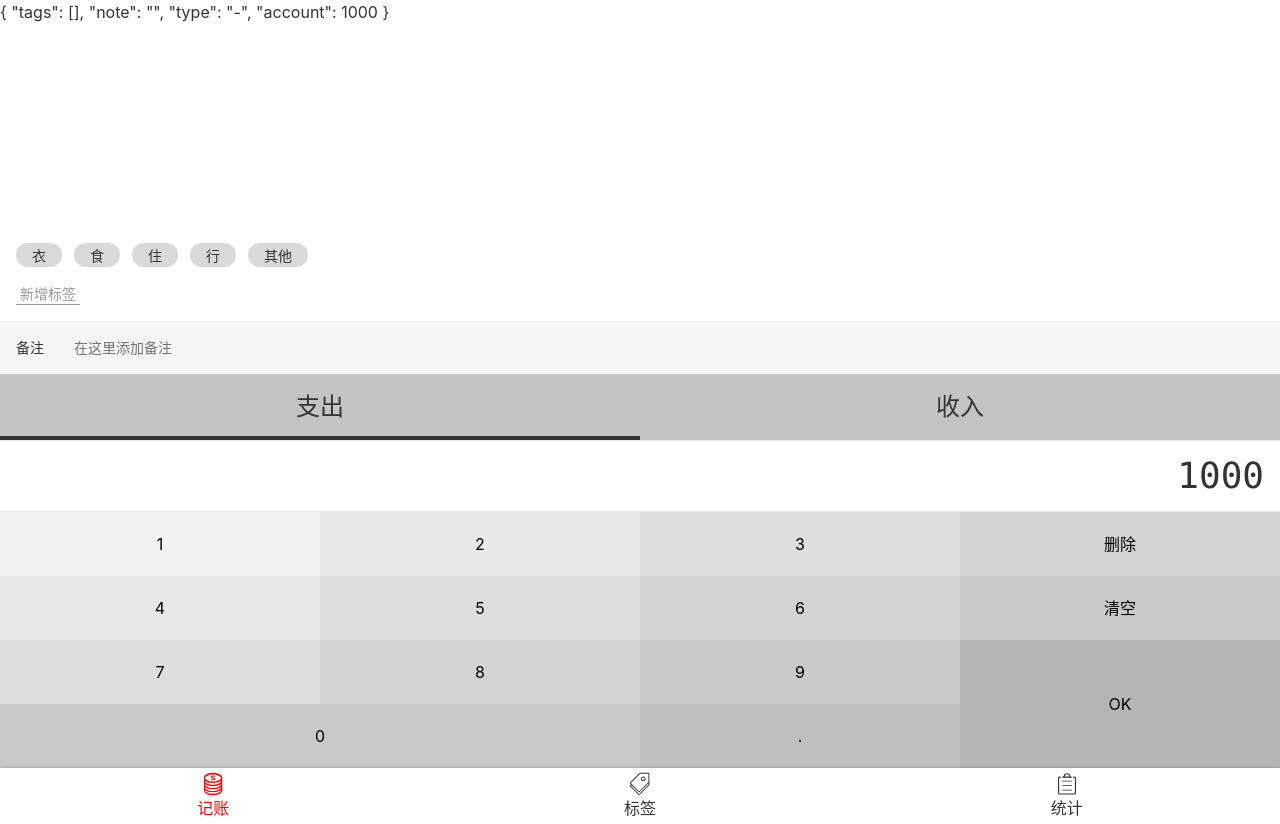
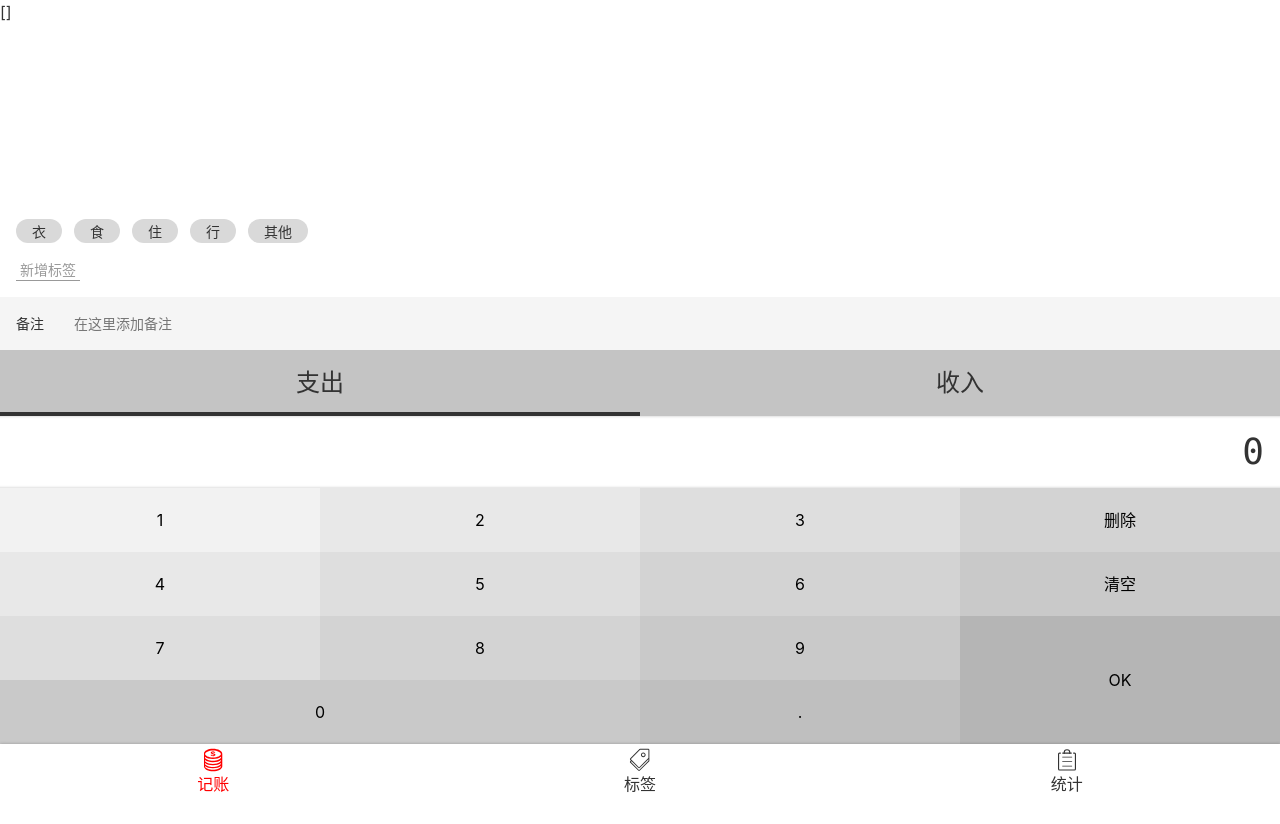
Before and after one commit to haxiedaimala/billing, a Vue app: page /#/money in a window 1280 px wide. After the commit the page ends 800 px from the top, so only its background shows below. Built offline with nearby package versions, Linux system fonts and the light colour scheme.

Commit message:
将数据保存至 recordList 和 追加至 localStorage

```diff
--- a/src/components/money/NumberPad.vue
+++ b/src/components/money/NumberPad.vue
@@ -5,6 +5,8 @@ interface Props {
 
 interface Emits {
   (e: 'update:modelValue', value: string): void;
+
+  (e: 'submit', value: string): void;
 }
 
 const props = withDefaults(defineProps<Props>(), {
@@ -20,7 +22,8 @@ const remove = () => {
   emits('update:modelValue', reslut);
 };
 const ok = () => {
-  return;
+  if (props.modelValue === '0') return window.alert('提交金额不能为0');
+  emits('submit', props.modelValue);
 };
 const inputContent = (event: MouseEvent) => {
   const input = (event.target as HTMLButtonElement).innerText;
--- a/src/views/Money.vue
+++ b/src/views/Money.vue
@@ -3,7 +3,7 @@ import Tags from '@/components/money/Tags.vue';
 import Notes from '@/components/money/Notes.vue';
 import Types from '@/components/money/Types.vue';
 import NumberPad from '@/components/money/NumberPad.vue';
-import {computed, ref} from 'vue';
+import {computed, reactive, ref} from 'vue';
 
 interface Record {
   tags: string[],
@@ -13,23 +13,32 @@ interface Record {
 }
 
 const type = ref('-');
-const output = ref('1000');
+const output = ref('0');
 const note = ref('');
 const dataSource = ref(['衣', '食', '住', '行', '其他']);
 const selectTags = ref<string[]>([]);
 const record = computed<Record>(() => {
   return {tags: selectTags.value, note: note.value, type: type.value, account: parseFloat(output.value)};
 });
-
+const recordList: Record[] = reactive(JSON.parse(localStorage.getItem('recordList') || '[]'));
+const onSaveRecord = () => {
+  recordList.push(record.value);
+  localStorage.setItem('recordList', JSON.stringify(recordList));
+  type.value = '-';
+  output.value = '0';
+  note.value = '';
+  selectTags.value = [];
+  window.alert('保存成功');
+};
 </script>
 
 <template>
-  {{ record }}
   <Layout>
+    {{ recordList }}
     <Tags v-model="dataSource" v-model:selectTags="selectTags"/>
     <Notes v-model="note"/>
     <Types v-model="type"/>
-    <NumberPad v-model="output"/>
+    <NumberPad v-model="output" @submit="onSaveRecord"/>
   </Layout>
 </template>
 
```
